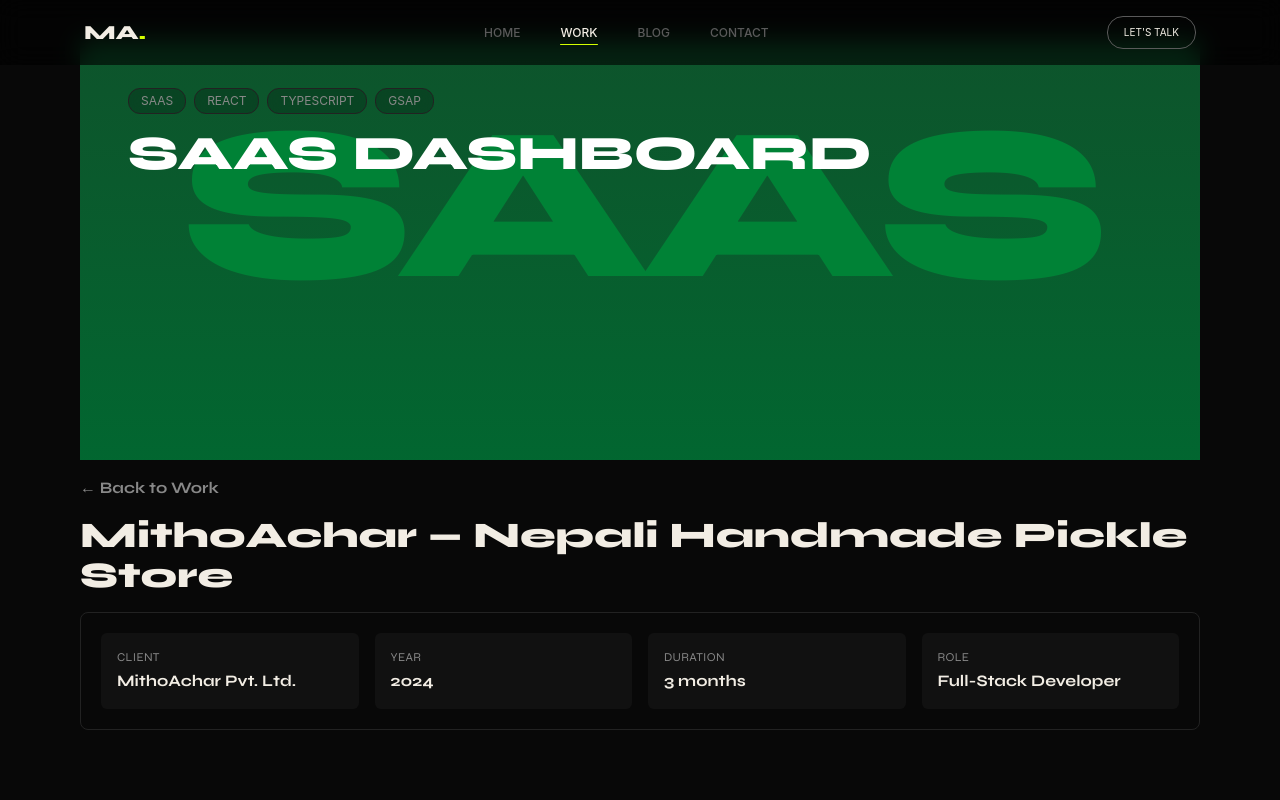
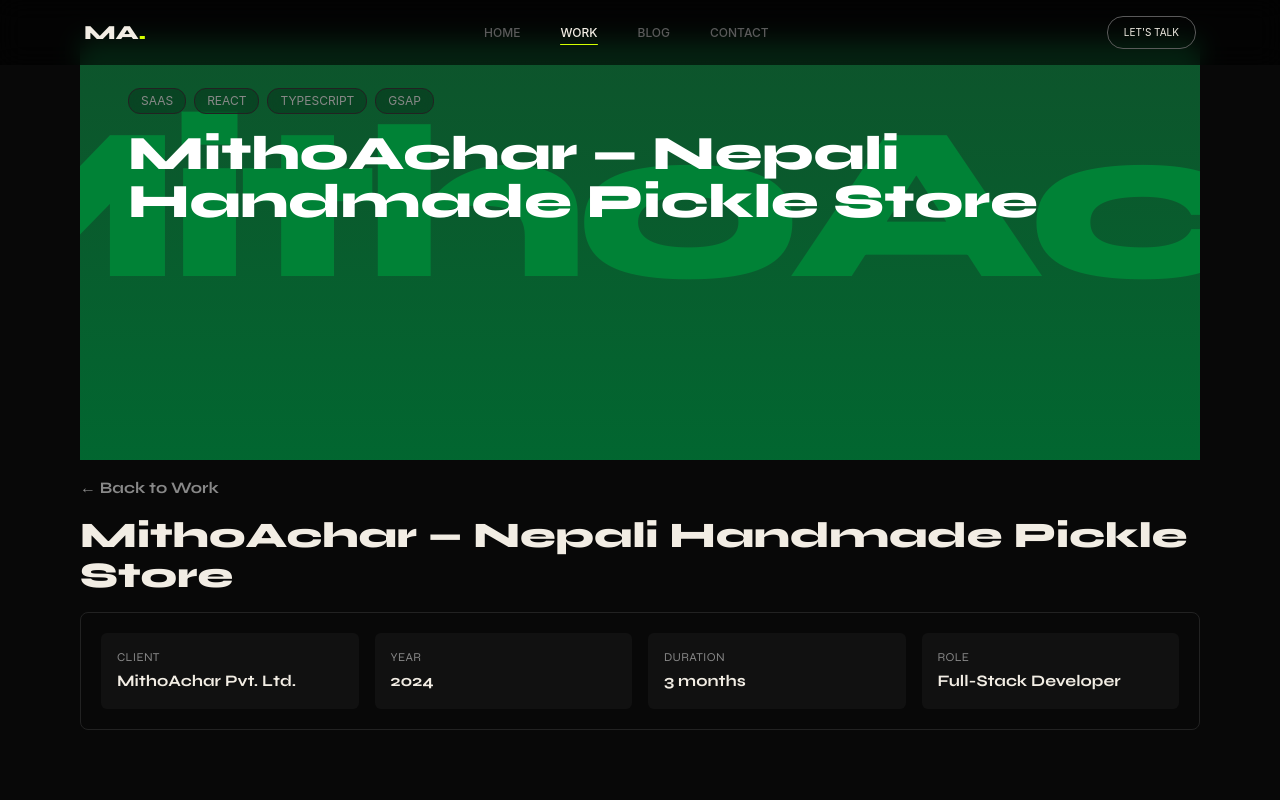
Before and after one commit to User-manjil/FullStack_Portfolio2025, a React (Vite) app in the folder frontend/: page /work/1 in a window 1280 px wide. Shown: the top 800 px of the page. Built offline with nearby package versions, Linux system fonts and the light colour scheme.

Commit message:
chore : fixed the banner of work section

```diff
--- a/frontend/src/Components/Pages/Home.jsx
+++ b/frontend/src/Components/Pages/Home.jsx
@@ -5,6 +5,7 @@
 import BlogCard from "../Reusable/BlogCard";
 import { Link } from "react-router";
 import { blogPosts } from "../Reusable/assets";
+import { projectsData } from "../Reusable/assets";
 const Home = () => {
   const stats = [
     { value: "10+", text: "Projects" },
@@ -104,8 +105,12 @@
         />
 
         <div className="grid grid-cols-1 sm:grid-cols-2 gap-6 my-10">
-        <Link to={'/work/1'}>  <ProjectCard /> </Link>
-        <Link to={'/work/2'}>  <ProjectCard /> </Link>
+        {projectsData.map((el,index)=>{
+          if(el.id%2 == 0){
+            return <div><Link to={`/work/${el.id}`}><ProjectCard heading={el.title.slice(0,9)} subTitle={el.title}  subheading={el.description} /></Link></div>
+          }
+        })}
+
 
         </div>
       </section>
--- a/frontend/src/Components/Reusable/Banner.jsx
+++ b/frontend/src/Components/Reusable/Banner.jsx
@@ -1,7 +1,7 @@
 import React from "react";
 import { useParams } from "react-router";
 
-const Banner = () => {
+const Banner = (props) => {
   const { id } = useParams();
   const techStack = ["SAAS", "REACT", "TYPESCRIPT", "GSAP"];
 
@@ -23,7 +23,7 @@
 
         {/* Title */}
         <h1 className="text-3xl md:text-5xl z-20 mt-4 font-black font-[Syne] text-white">
-          SAAS DASHBOARD
+          {props.title}
         </h1>
 
         {/* Giant Background Word */}
@@ -45,7 +45,7 @@
           lg:text-[220px]
         "
         >
-          SAAS
+         {props.subTitle}
         </h1>
       </div>
     </div>
--- a/frontend/src/Components/Reusable/WorkDetail.jsx
+++ b/frontend/src/Components/Reusable/WorkDetail.jsx
@@ -23,7 +23,7 @@
     <div className="w-full mt-10 text-[var(--text)] max-w-6xl mx-auto px-4">
 
       {/* Banner */}
-      <Banner />
+      <Banner title={project.title} subTitle={project.title.slice(0,8)} />
 
       {/* Back */}
       <div className="my-4 text-[var(--muted2)] font-[Syne] font-bold">
```
